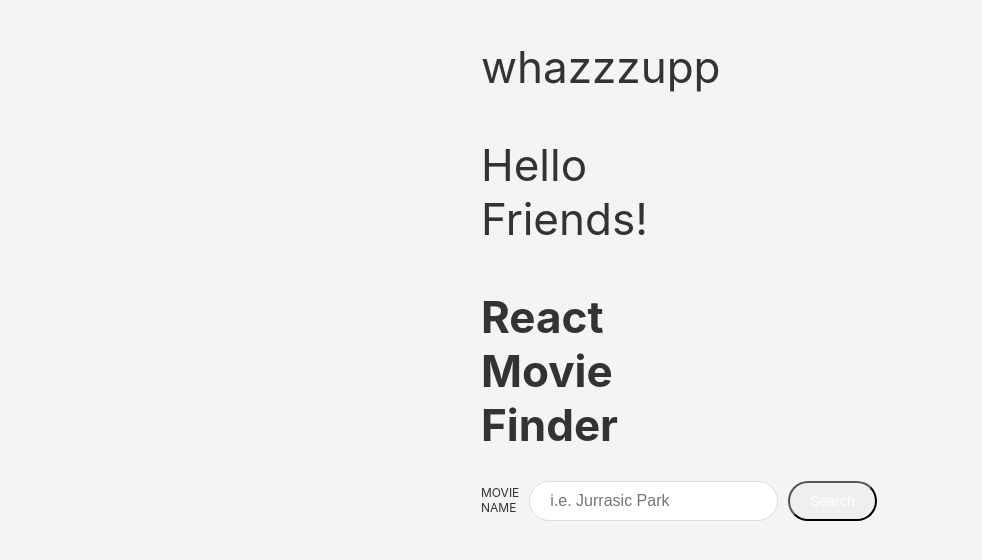
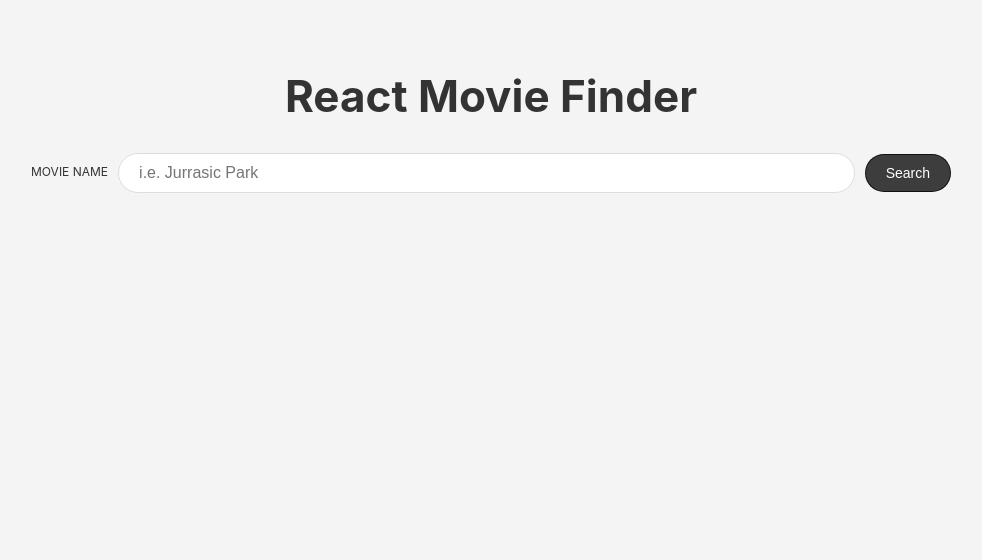
Before and after one commit to Haack79/movie-finder, a React (Create React App) app in the folder movie-finder/: page / in a window 1280 px wide. Shown: the top 560 px of the page, without its empty margins (149-1131 px from the left). Built offline with nearby package versions, Linux system fonts and the light colour scheme.

Commit message:
updated styling for cards

```diff
--- a/movie-finder/src/App.js
+++ b/movie-finder/src/App.js
@@ -5,8 +5,6 @@
 function App() {
   return (
     <div className="container">
-      <header className="title">whazzzupp</header>
-      <p className="title">Hello Friends!</p>
       <h1 className="title">React Movie Finder</h1>
       <SearchMovie />
 
--- a/movie-finder/src/searchMovie.jsx
+++ b/movie-finder/src/searchMovie.jsx
@@ -1,5 +1,5 @@
 import React, {useState} from "react";
-
+import "./styles.css";
 const SearchMovie = () => {
     const [query, setQuery] = useState('')
     const [movies, setMovies] = useState([]);
--- a/movie-finder/src/styles.css
+++ b/movie-finder/src/styles.css
@@ -1,15 +1,18 @@
 html {
     font-size: 10px;
 }
+
 * {
     box-sizing: border-box;
 }
+
 body {
     margin: 0;
     padding: 0;
     background-color: rgb(244,244,244);
     color: #333;
 }
+
 p {
     font-size: 1.6rem;
 }
@@ -19,18 +22,18 @@
 }
 
 .container {
-    max-width: 100px;
+    margin: 0 auto;
+    max-width:1000px;
     padding: 40px;
-    margin: 0 auto;
 }
 
 .title {
     font-size: 4.4rem;
-    text-align: center;
+    text-align: center
 }
 
 .form {
-    display: grid;
+    display:grid;
 }
 
 .label {
@@ -47,27 +50,52 @@
     border: 1px solid #ddd;
     margin-bottom: 1rem;
 }
+
 .button {
-    background-color: rgba(0,0,0,0, 0.75);
+    background-color: rgba(0,0,0,0.75);
     color: white;
     padding: 1rem 2rem;
-    border: 1px solid rgba(0,0,0,0, 0.75);
+    border: 1px solid rgba(0,0,0,0.75);
     border-radius: 20px;
     font-size: 1.4rem;
     cursor: pointer;
     transition: background-color 250ms;
 }
+
 .button:hover {
-    background-color: rgba(0,0,0,0, 0.85);
+    background-color: rgba(0,0,0,0.85);
 }
 
-@media (min-width: 786px) {
+@media (min-width:786px){
     .form {
         grid-template-columns: auto 1fr auto;
         grid-gap: 1rem;
         align-items: center;
     }
+
     .input {
-        margin-bottom:0;
+        margin-bottom: 0;
     }
 }
+
+.card-list {
+    margin-top: 4rem;
+}
+
+.card {
+    padding: 2rem 4rem;
+    border-radius: 10px;
+    box-shadow: 1px 1px 5px rgba(0,0,0,0.25);
+    margin-bottom: 2rem;
+    background-color: white;
+}
+
+.card--title {
+    margin-bottom: 0.5rem;
+    font-size: 3.2rem;
+}
+
+.card--image {
+    margin: 0 auto;
+    display: block
+}
```
